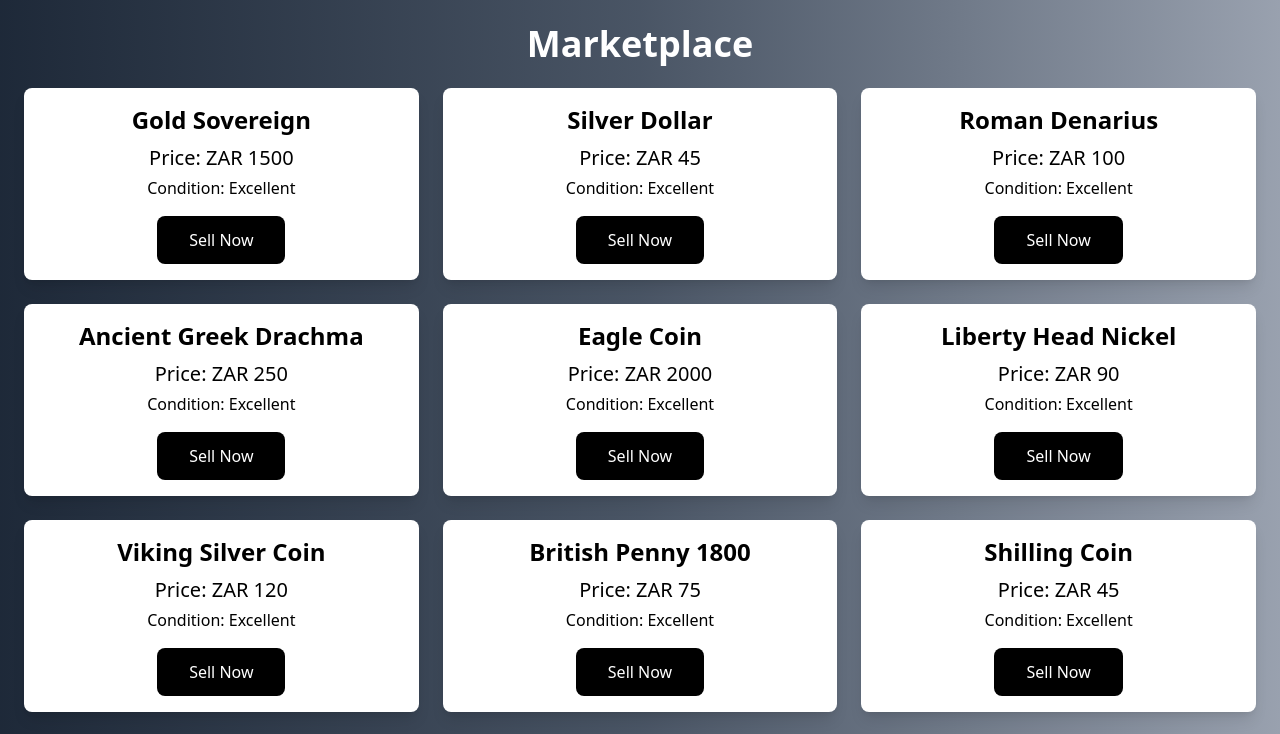
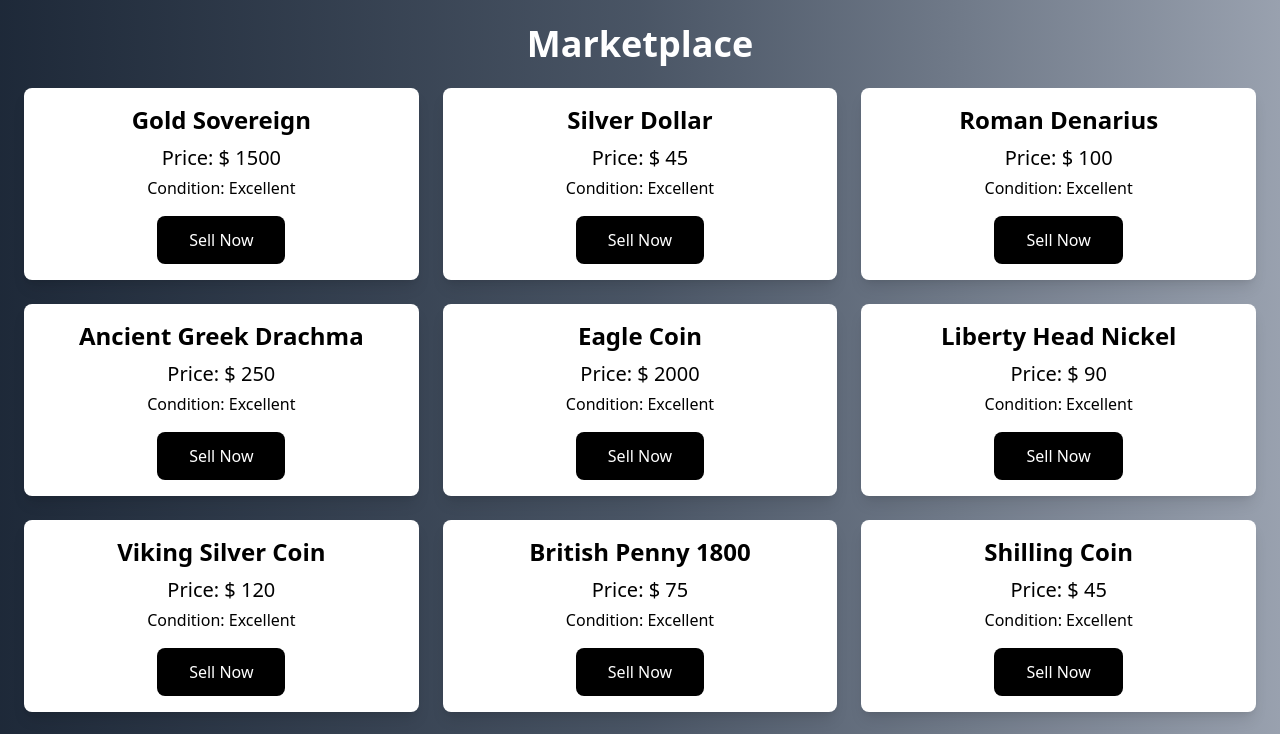
Before and after one commit to emmanueledozie2008-web/old-coin, a React (Vite) app: page /marketplace in a window 1280 px wide. Shown: the top 734 px of the page. Built offline with nearby package versions, Linux system fonts and the light colour scheme.

Commit message:
Initial86

```diff
--- a/src/Components/Marketplace.tsx
+++ b/src/Components/Marketplace.tsx
@@ -50,7 +50,7 @@ const Marketplace: React.FC = () => {
           return (
             <div key={index} className="bg-white shadow-lg p-4 rounded-lg flex flex-col items-center">
               <h3 className="text-xl sm:text-2xl font-bold text-center">{coin.name}</h3>
-              <p className="text-lg sm:text-xl mt-2">Price: ZAR {coin.price}</p>
+              <p className="text-lg sm:text-xl mt-2">Price: $ {coin.price}</p>
               <p className="text-sm sm:text-base mt-1 text-center">Condition: {coin.condition}</p>
               <a href={whatsappUrl} target="_blank" rel="noopener noreferrer">
                 <button className="mt-4 bg-black text-white px-6 py-2 sm:px-8 sm:py-3 rounded-lg hover:bg-gray-800 transition duration-300 w-full sm:w-auto">
--- a/src/Components/SellCoin.tsx
+++ b/src/Components/SellCoin.tsx
@@ -35,7 +35,7 @@ const SellCoin: React.FC = () => {
           </div>
 
           <div className="mb-4">
-            <label htmlFor="coinPrice" className="block text-base sm:text-lg text-gray-800">Price ($)</label>
+            <label htmlFor="coinPrice" className="block text-base sm:text-lg text-gray-800">Price (Zar)</label>
             <input
               type="number"
               id="coinPrice"
```
